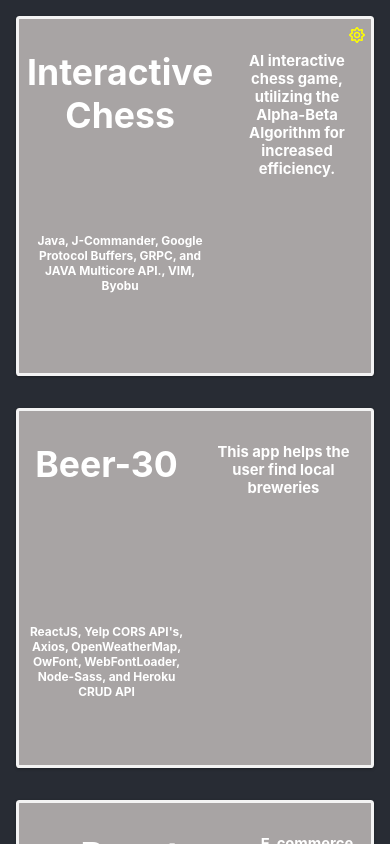
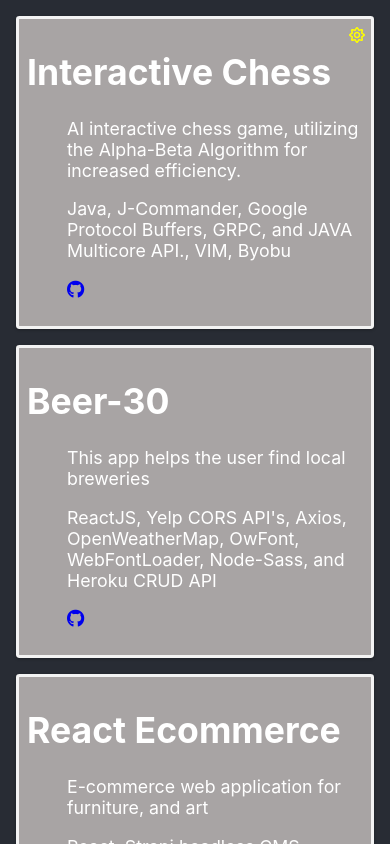
Before and after one commit to IsaacReeder/Isaac-Reeder-Portfolio, a React (Create React App) app: page /projects in a window 390 px wide. Shown: the top 844 px of the page. Built offline with nearby package versions, Linux system fonts and the light colour scheme.

Commit message:
responsive, links to source code

```diff
--- a/src/App.js
+++ b/src/App.js
@@ -213,7 +213,9 @@ class App extends Component {
                         description:
                           "AI interactive chess game, utilizing the Alpha-Beta Algorithm for increased efficiency. ",
                         technologies:
-                          "Java, J-Commander, Google Protocol Buffers, GRPC, and JAVA Multicore API., VIM, Byobu"
+                          "Java, J-Commander, Google Protocol Buffers, GRPC, and JAVA Multicore API., VIM, Byobu",
+                        image2: "fa-github",
+                        url: "https://github.com/IsaacReeder/FunctionalChess"
                       },
                       {
                         pName: "Beer-30",
@@ -221,7 +223,9 @@ class App extends Component {
                         description:
                           "This app helps the user find local breweries",
                         technologies:
-                          "ReactJS, Yelp CORS API's, Axios, OpenWeatherMap, OwFont, WebFontLoader, Node-Sass, and Heroku CRUD API"
+                          "ReactJS, Yelp CORS API's, Axios, OpenWeatherMap, OwFont, WebFontLoader, Node-Sass, and Heroku CRUD API",
+                        image2: "fa-github",
+                        url: "https://github.com/IsaacReeder/Beer-30"
                       },
                       {
                         pName: "React Ecommerce",
@@ -229,14 +233,19 @@ class App extends Component {
                         description:
                           "E-commerce web application for furniture, and art",
                         technologies:
-                          "React, Strapi headless CMS, MongoDB, GraphQL, SendGrid, Gestalt(Pinterest Library), API's, and MVC."
+                          "React, Strapi headless CMS, MongoDB, GraphQL, SendGrid, Gestalt(Pinterest Library), API's, and MVC.",
+                        image2: "fa-github",
+                        url:
+                          "https://github.com/IsaacReeder/React-Strapi-MongoDB-Ecommerce-v2"
                       },
                       {
                         pName: "People and Places",
                         image: require("../src/assets/thumbsup.png"),
                         description:
                           "A CRUD social media application, built with the MERN stack",
-                        technologies: "ReactJS, NodeJS, Express, MongoDB."
+                        technologies: "ReactJS, NodeJS, Express, MongoDB.",
+                        image2: "fa-github",
+                        url: "https://github.com/IsaacReeder/people-and-places"
                       }
                     ]}
                   />
--- a/src/components/LandingPage/LandingPage.scss
+++ b/src/components/LandingPage/LandingPage.scss
@@ -85,10 +85,6 @@
 }
 .daylight .card {
   flex: 1;
-  display: grid;
-  grid-template-columns: repeat(2, 1fr);
-  grid-auto-rows: 10rem;
-  grid-gap: 1em;
   margin: 1rem;
   border: 3px #f3f3f3 solid;
   border-radius: 1%;
@@ -96,9 +92,11 @@
   transition: all 0.3s linear;
   cursor: pointer;
   background-color: #a8a4a4;
-  text-align: center;
+  text-align: left;
   padding: 0.5rem;
-  min-height: 13rem;
+  min-height: 30%;
+  max-height: 90%;
+  min-width: auto;
 }
 
 .daylight .card:hover {
@@ -129,10 +127,7 @@
 }
 
 .nightlight .card {
-  display: grid;
-  grid-template-columns: repeat(3, 1fr);
-  grid-auto-rows: 10rem;
-  grid-gap: 1em;
+  flex: 1;
   margin: 1rem;
   border: 3px #f3f3f3 solid;
   border-radius: 1%;
@@ -140,7 +135,11 @@
   transition: all 0.3s linear;
   cursor: pointer;
   background-color: #e2dada;
-  text-align: center;
+  text-align: left;
+  padding: 0.5rem;
+  min-height: 30%;
+  max-height: 90%;
+  min-width: auto;
 }
 
 .nightlight .card:hover {
--- a/src/components/ProjectsPage/ProjectsPage.js
+++ b/src/components/ProjectsPage/ProjectsPage.js
@@ -7,7 +7,6 @@ export default class ProjectsPage extends Component {
   render() {
     const { projects } = this.props;
     return (
-      <div className="container">
       <CSSTransition in={true} appear={true} timeout={1000} classNames="fade">
         <div className="projects">
           {projects.map(project => (
@@ -17,19 +16,18 @@ export default class ProjectsPage extends Component {
                 <h1 target="_blank" rel="noopener noreferrer">
                   {`${project.pName}`}
                 </h1>
-                  {/* <img
-                    className="image"
-                    alt="pic"
-                    src={`${project.image}`}
-                  ></img> */}
-                  <h5>{`${project.description}`}</h5>
-                  <h6>{`${project.technologies}`}</h6>
+                <ul>{`${project.description}`}</ul>
+                <ul>{`${project.technologies}`}</ul>
+                <ul className="bottomr">
+                  <a alt="GitHub" href={`${project.url}`}>
+                    <i className={`fab ${project.image2}`} />
+                  </a>
+                </ul>
               </div>
             </Fragment>
           ))}
         </div>
       </CSSTransition>
-      </div>
     );
   }
 }
--- a/src/components/ProjectsPage/ProjectsPage.scss
+++ b/src/components/ProjectsPage/ProjectsPage.scss
@@ -1,9 +1,7 @@
-.container {
-}
-
 .projects {
-  display: flex;
-  align-items: center;
+  width: 100%;
+  display: grid;
+  grid-template-columns: 1fr 1fr 1fr 1fr;
 }
 
 .card img {
@@ -45,14 +43,9 @@
   transition: opacity 5000ms linear 5000ms;
 }
 
-// @media screen and (min-width: 501px) {
-//   .projects {
-//     display: grid;
-//   }
-// }
-
-@media screen and (max-width: 1400px) {
+@media screen and (max-width: 1300px) {
   .projects {
-    display: grid;
+    display: inline-block;
+    border-radius: 25%;
   }
 }
```
Lines whose indentation alone changed are shown as unchanged.
